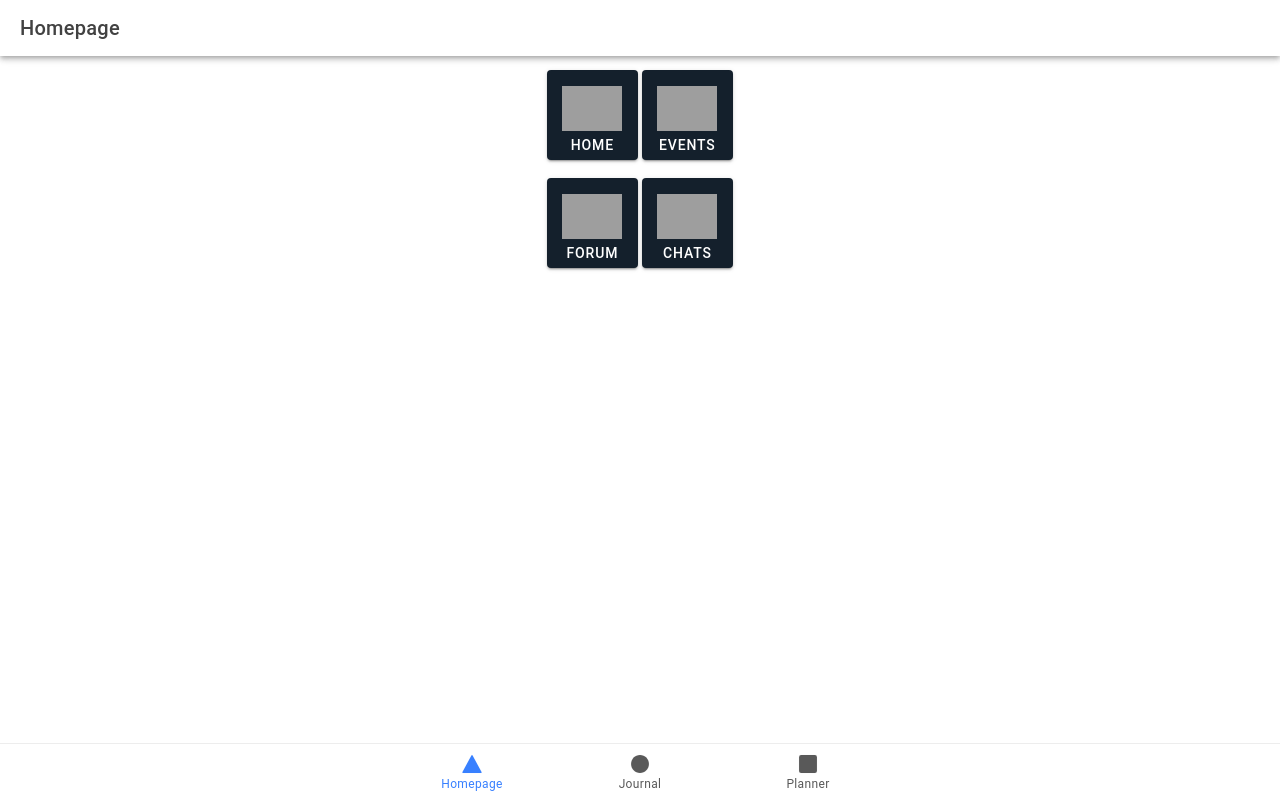
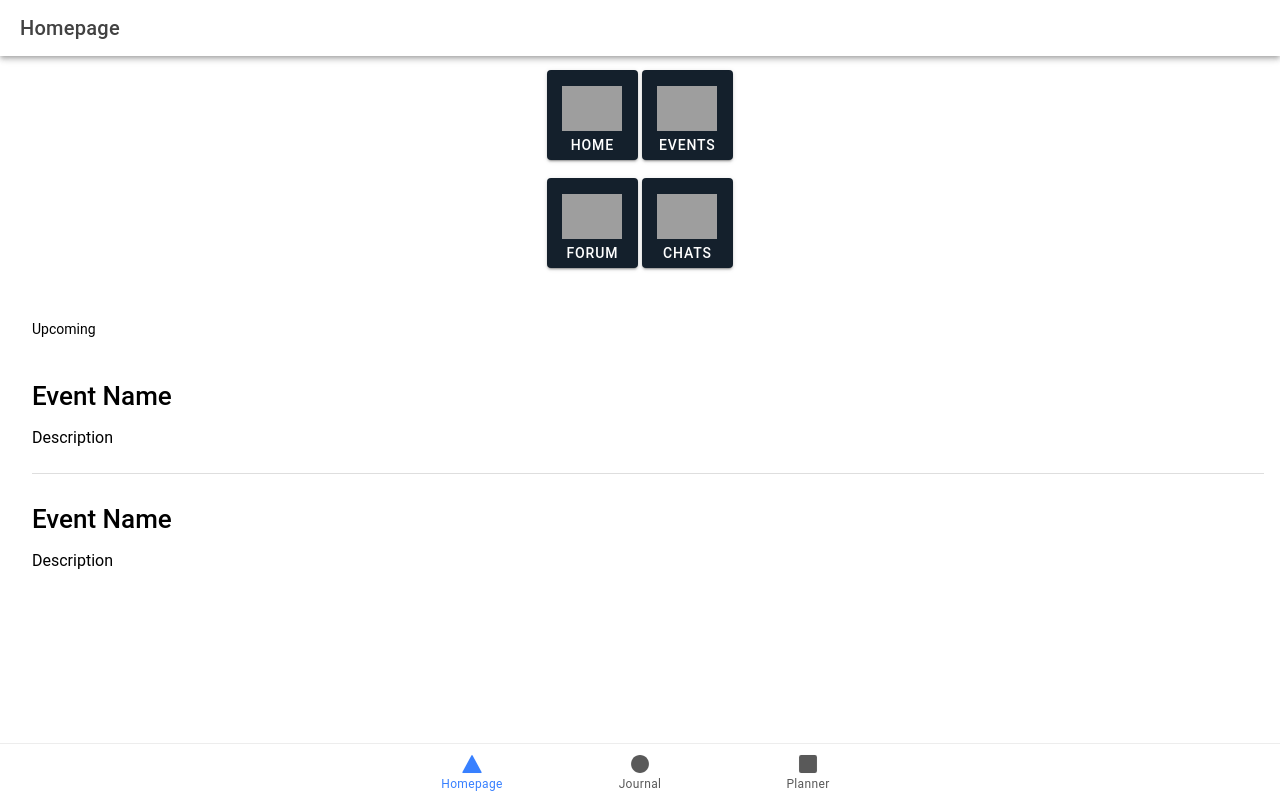
Before and after one commit to Choollol/homepage-team, a React (Vite) app: page /Homepage in a window 1280 px wide. Built offline with nearby package versions, Linux system fonts and the light colour scheme.

Commit message:
list draft

```diff
--- a/src/pages/Homepage.tsx
+++ b/src/pages/Homepage.tsx
@@ -1,4 +1,4 @@
-import { IonContent, IonHeader, IonPage, IonTitle, IonToolbar, IonButton, IonGrid, IonRow, IonCol, IonIcon, IonItem, IonImg } from '@ionic/react';
+import { IonContent, IonHeader, IonPage, IonTitle, IonToolbar, IonButton, IonGrid, IonRow, IonCol, IonIcon, IonItem, IonImg, IonList, IonListHeader, IonLabel } from '@ionic/react';
 import './Homepage.css';
 import React from 'react';
 
@@ -31,11 +31,13 @@ const Tab1: React.FC = () =>
         </IonToolbar>
       </IonHeader>
       <IonContent fullscreen>
+
         <IonHeader collapse="condense">
           <IonToolbar>
             <IonTitle size="large">Homepage</IonTitle>
           </IonToolbar>
         </IonHeader>
+
         <IonGrid>
           <IonRow class="ion-justify-items-center">
             <IonCol>
@@ -50,6 +52,28 @@ const Tab1: React.FC = () =>
             </IonCol>
           </IonRow>
         </IonGrid>
+
+        <IonList inset>
+          <IonListHeader>
+            <IonLabel>Upcoming</IonLabel>
+          </IonListHeader>
+
+          <IonItem>
+            <IonLabel>
+              <h1>Event Name</h1>
+              <p>Description</p>
+            </IonLabel>
+          </IonItem>
+
+          <IonItem>
+            <IonLabel>
+              <h1>Event Name</h1>
+              <p>Description</p>
+            </IonLabel>
+          </IonItem>
+
+        </IonList>
+
       </IonContent>
     </IonPage>
   );
```
